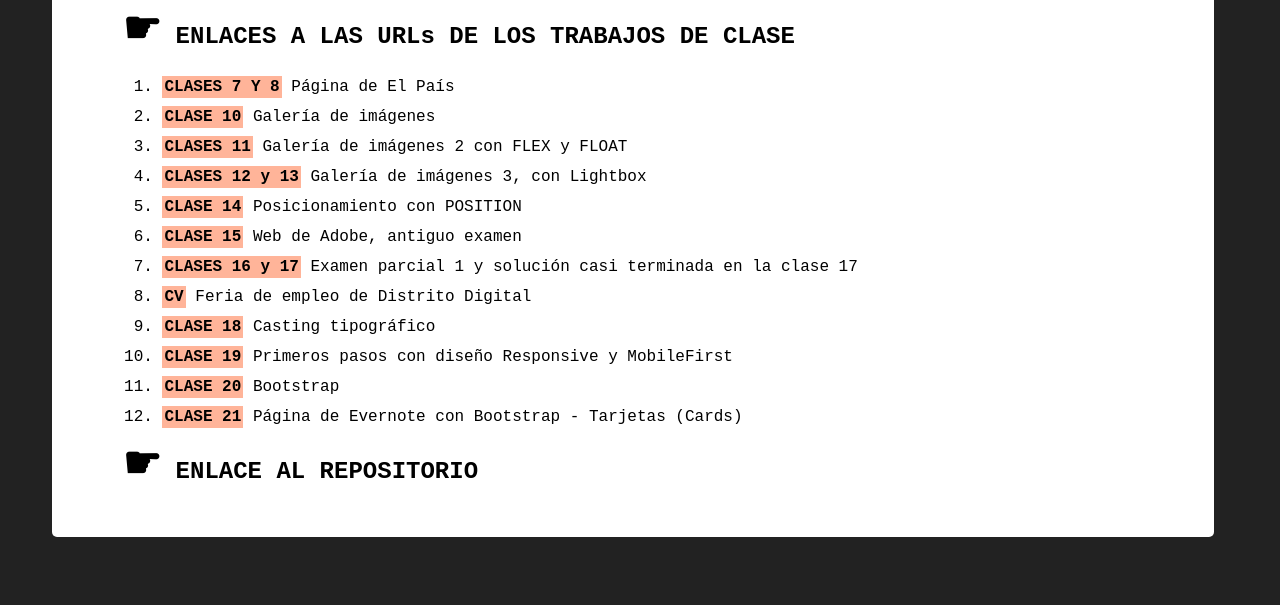
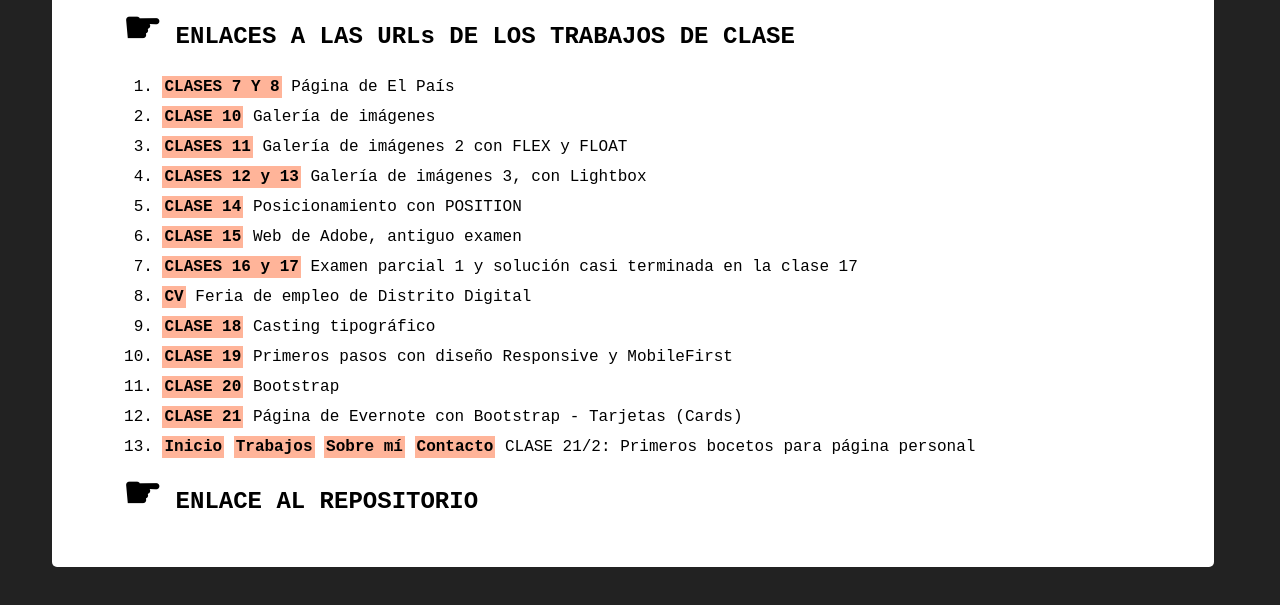
Before and after one commit to anaordo/tped1_21_22, a plain HTML site: page index.html in a window 1280 px wide. Shown: the part 193-798 px from the top of the page. Drawn offline with Linux system fonts and the light colour scheme.

Commit message:
Bocetos web personal 1

```diff
--- a/index.html
+++ b/index.html
@@ -28,10 +28,9 @@
                     <li><a href="https://anaordo.github.io/tped1_21_22/clase19_portfolioAnabel/" target="_blank">CLASE 19</a> Primeros pasos con diseño Responsive y MobileFirst</li>
                     <li><a href="https://anaordo.github.io/tped1_21_22/clase20_bootstrap/" target="_blank">CLASE 20</a> Bootstrap</li>
                     <li><a href="https://anaordo.github.io/tped1_21_22/clase21_evernote/" target="_blank">CLASE 21</a> Página de Evernote con Bootstrap - Tarjetas (Cards)</li>
+                    <li><a href="img/boceto_webpersonal_inicio.png" target="_blank">Inicio</a> <a href="img/boceto_webpersonal_trabajos.png" target="_blank">Trabajos</a> <a href="img/boceto_webpersonal_sobremi.png" target="_blank">Sobre mí</a> <a href="img/boceto_webpersonal_contacto.png" target="_blank">Contacto</a> CLASE 21/2: Primeros bocetos para página personal</li>
 
                 </ol>
-                </ol>
-
             </li>
             <li>
                 <h2><a href="https://github.com/anaordo/tped1_21_22" target="_blank">&#x261b; ENLACE AL REPOSITORIO</a></h2>
```
Also changed, not shown: img/boceto_webpersonal_contacto.png (added), img/boceto_webpersonal_inicio.png (added), img/boceto_webpersonal_sobremi.png (added), img/boceto_webpersonal_trabajos.png (added).
